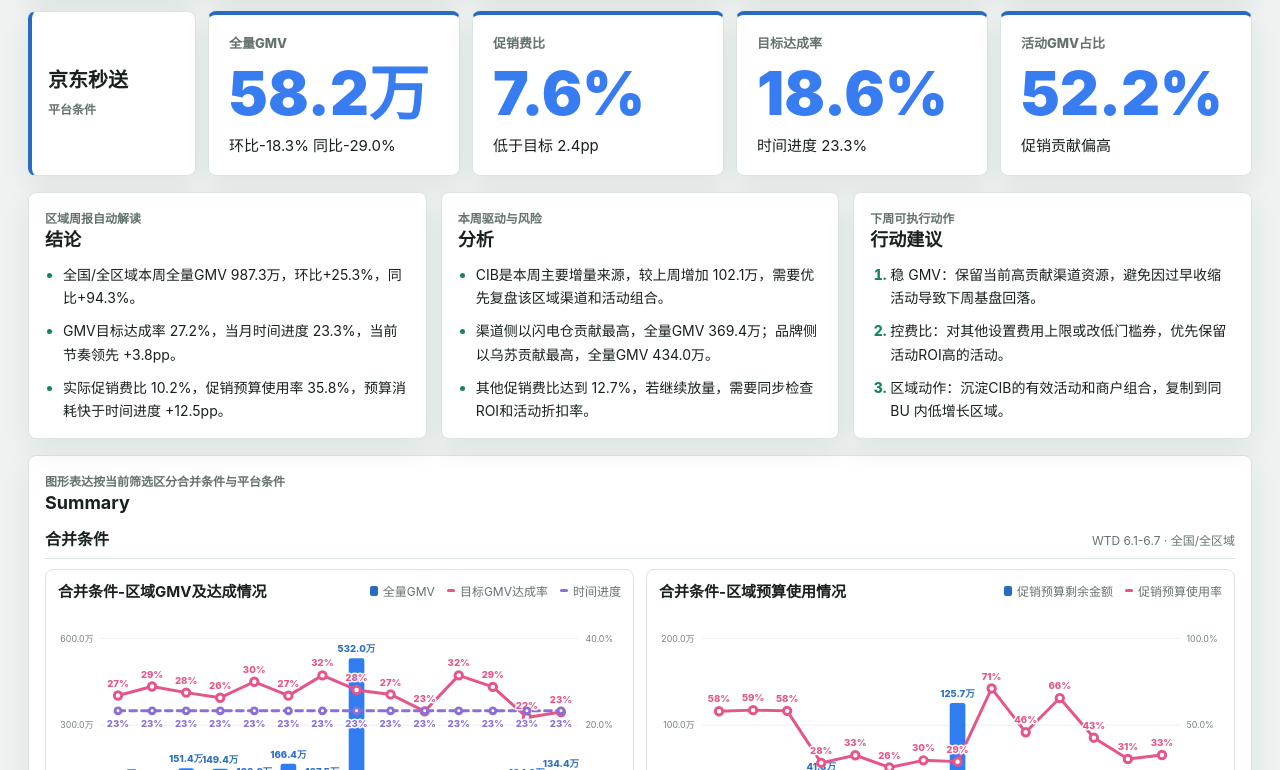
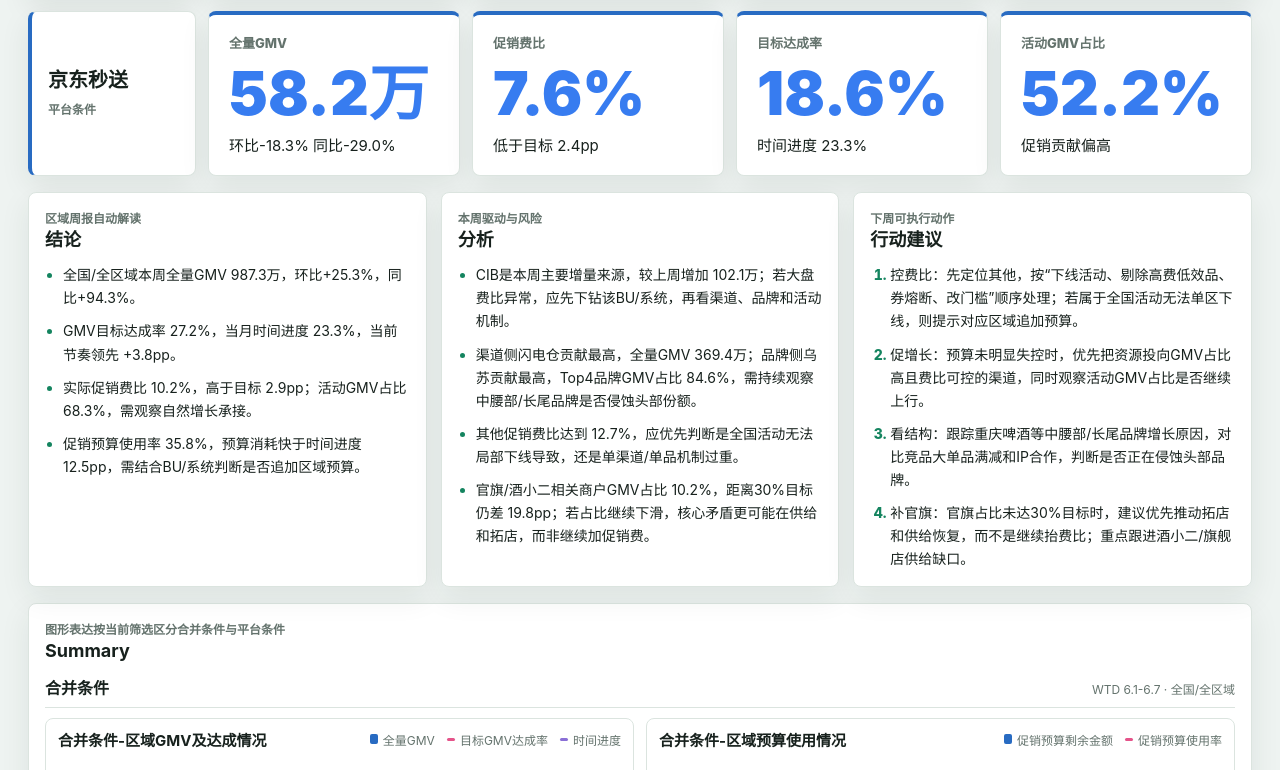
Before and after one commit to SuperCup/jsb-zhoubao-web, a Next.js app: page / in a window 1280 px wide. Shown: the part 613-1383 px from the top of the page. Built offline with nearby package versions, Linux system fonts and the light colour scheme.

Commit message:
Refine weekly narrative with meeting logic

```diff
--- a/app/page.tsx
+++ b/app/page.tsx
@@ -701,9 +701,11 @@
   return current.promoFeeRatio - baseline.promoFeeRatio;
 }
 
+type BreakdownKey = "channel" | "brand" | "merchant" | "product";
+
 function collectBreakdown(
   rows: BreakdownRow[],
-  key: "channel" | "brand",
+  key: BreakdownKey,
   periodId: string,
   selectedPlatforms: Set<string>,
   selectedLeaves: Set<string>,
@@ -773,6 +775,7 @@
   regionDrivers,
   channels,
   brands,
+  merchants,
 }: {
   current: Aggregate;
   previous: Aggregate;
@@ -781,6 +784,7 @@
   regionDrivers: Array<{ node: string; current: Aggregate; previous: Aggregate }>;
   channels: Array<{ name: string } & Aggregate>;
   brands: Array<{ name: string } & Aggregate>;
+  merchants: Array<{ name: string } & Aggregate>;
 }) {
   const wow = compareAggregate(current, previous);
   const yoy = compareAggregate(current, lastYear);
@@ -795,38 +799,69 @@
     .sort((a, b) => b.inc - a.inc)[0];
   const topChannel = channels[0];
   const topBrand = brands[0];
+  const topBrandsShare = brands
+    .slice(0, 4)
+    .reduce((sum, item) => sum + (safeRatio(item.gmv, current.gmv) ?? 0), 0);
+  const longTailBrand = brands
+    .slice(4)
+    .filter((item) => item.gmv > current.gmv * 0.01)
+    .sort((a, b) => b.gmv - a.gmv)[0];
+  const flagshipMerchants = merchants.filter((item) => /旗|官方|自营|酒小二/.test(item.name));
+  const flagshipGmv = flagshipMerchants.reduce((sum, item) => sum + item.gmv, 0);
+  const flagshipShare = safeRatio(flagshipGmv, current.gmv);
+  const flagshipTargetGap = flagshipShare === null ? null : 0.3 - flagshipShare;
   const highFeeChannel = channels
     .filter((item) => item.gmv > current.gmv * 0.03 && item.promoFeeRatio !== null)
     .sort((a, b) => (b.promoFeeRatio ?? 0) - (a.promoFeeRatio ?? 0))[0];
+  const highActivityChannel = channels
+    .filter((item) => item.gmv > current.gmv * 0.03 && item.activityShare !== null)
+    .sort((a, b) => (b.activityShare ?? 0) - (a.activityShare ?? 0))[0];
+  const feeRisk =
+    current.targetPromoFeeRatio !== null && current.promoFeeRatio !== null
+      ? current.promoFeeRatio - current.targetPromoFeeRatio
+      : null;
+  const activityDependence = current.activityShare ?? null;
+  const activityRiskLevel =
+    activityDependence === null ? "unknown" : activityDependence >= 0.7 ? "high" : activityDependence >= 0.6 ? "watch" : "normal";
+  const feeRiskTarget =
+    highFeeChannel?.name ?? (regionLabel === "全国/全区域" ? "高费比BU/系统" : regionLabel);
+  const activityRiskTarget = highActivityChannel?.name ?? topChannel?.name ?? "活动渠道";
 
   const conclusions = [
     `${regionLabel}本周全量GMV ${formatMoney(current.gmv)}，环比${formatDelta(wow)}，同比${formatDelta(yoy)}。`,
     `GMV目标达成率 ${formatPercent(current.targetAchievement)}，当月时间进度 ${formatPercent(current.timeProgress)}，当前节奏${targetGap >= 0 ? "领先" : "落后"} ${formatPointDelta(Math.abs(targetGap))}。`,
-    `实际促销费比 ${formatPercent(current.promoFeeRatio)}，促销预算使用率 ${formatPercent(current.promoBudgetUsage)}，预算消耗${budgetPressure > 0 ? "快于" : "慢于"}时间进度 ${formatPointDelta(Math.abs(budgetPressure))}。`,
+    `实际促销费比 ${formatPercent(current.promoFeeRatio)}，${feeRisk !== null ? `${feeRisk >= 0 ? "高于" : "低于"}目标 ${formatPointDistance(feeRisk)}` : "目标费比缺失"}；活动GMV占比 ${formatPercent(current.activityShare)}，${activityRiskLevel === "high" ? "促销依赖偏高" : activityRiskLevel === "watch" ? "需观察自然增长承接" : "活动依赖相对可控"}。`,
+    `促销预算使用率 ${formatPercent(current.promoBudgetUsage)}，预算消耗${budgetPressure > 0 ? "快于" : "慢于"}时间进度 ${formatPointDistance(budgetPressure)}，需结合BU/系统判断是否追加区域预算。`,
   ];
 
   const analysis = [
     topDriver
-      ? `${topDriver.node}是本周主要增量来源，较上周增加 ${formatMoney(topDriver.inc)}，需要优先复盘该区域渠道和活动组合。`
-      : `本周区域增量来源不集中，需要继续观察各区域拆分表现。`,
+      ? `${topDriver.node}是本周主要增量来源，较上周增加 ${formatMoney(topDriver.inc)}；若大盘费比异常，应先下钻该BU/系统，再看渠道、品牌和活动机制。`
+      : `本周区域增量来源不集中，费比监控需从大盘切到各BU/系统，避免单一区域或系统费用失控被总盘掩盖。`,
     topChannel && topBrand
-      ? `渠道侧以${topChannel.name}贡献最高，全量GMV ${formatMoney(topChannel.gmv)}；品牌侧以${topBrand.name}贡献最高，全量GMV ${formatMoney(topBrand.gmv)}。`
-      : `渠道和品牌结构数据不足以形成明确主贡献判断。`,
+      ? `渠道侧${topChannel.name}贡献最高，全量GMV ${formatMoney(topChannel.gmv)}；品牌侧${topBrand.name}贡献最高，Top4品牌GMV占比 ${formatPercent(topBrandsShare)}，需持续观察中腰部/长尾品牌是否侵蚀头部份额。`
+      : `渠道和品牌结构数据不足以形成明确主贡献判断，建议补充竞品活动机制、IP合作和流量置换信息。`,
     highFeeChannel
-      ? `${highFeeChannel.name}促销费比达到 ${formatPercent(highFeeChannel.promoFeeRatio)}，若继续放量，需要同步检查ROI和活动折扣率。`
-      : `当前高费比渠道没有明显异常，促销效率风险主要来自预算节奏。`,
+      ? `${highFeeChannel.name}促销费比达到 ${formatPercent(highFeeChannel.promoFeeRatio)}，应优先判断是全国活动无法局部下线导致，还是单渠道/单品机制过重。`
+      : `当前高费比渠道没有明显异常，促销效率风险主要来自预算节奏和活动占比。`,
+    flagshipShare !== null
+      ? `官旗/酒小二相关商户GMV占比 ${formatPercent(flagshipShare)}，距离30%目标仍差 ${formatPointDistance(flagshipTargetGap)}；若占比继续下滑，核心矛盾更可能在供给和拓店，而非继续加促销费。`
+      : `当前商户数据不足以识别官旗占比，建议补充旗舰店、酒小二等商户标签后再判断供给侧问题。`,
   ];
 
   const actions = [
-    targetGap < 0
-      ? `补 GMV：优先加码${topChannel?.name ?? "高GMV渠道"}与${topBrand?.name ?? "核心品牌"}，目标是把GMV目标达成率追平时间进度。`
-      : `稳 GMV：保留当前高贡献渠道资源，避免因过早收缩活动导致下周基盘回落。`,
-    budgetPressure > 0
-      ? `控费比：对${highFeeChannel?.name ?? "高费比渠道"}设置费用上限或改低门槛券，优先保留活动ROI高的活动。`
-      : `扩效率：预算节奏仍有空间，可以把新增预算投向GMV占比高且促销费比低的渠道。`,
-    topDriver
-      ? `区域动作：沉淀${topDriver.node}的有效活动和商户组合，复制到同 BU 内低增长区域。`
-      : `区域动作：建立区域周度复盘清单，逐区跟踪全量GMV、促销费比、活动GMV占比三项指标。`,
+    feeRisk !== null && feeRisk > 0
+      ? `控费比：先定位${feeRiskTarget}，按“下线活动、剔除高费低效品、券熔断、改门槛”顺序处理；若属于全国活动无法单区下线，则提示对应区域追加预算。`
+      : `稳费比：保留当前活动框架，但继续按BU/系统监控费比，防止下周单区域费用突然超支。`,
+    activityRiskLevel === "high"
+      ? `降依赖：${activityRiskTarget}活动GMV占比偏高，减少纯补贴放量，转向加品、换品和门槛优化，验证是否能带动基础GMV增长。`
+      : `促增长：预算未明显失控时，优先把资源投向GMV占比高且费比可控的渠道，同时观察活动GMV占比是否继续上行。`,
+    longTailBrand
+      ? `看结构：跟踪${longTailBrand.name}等中腰部/长尾品牌增长原因，对比竞品大单品满减和IP合作，判断是否正在侵蚀头部品牌。`
+      : `看竞品：补充百威、雪花、青岛等大单品活动机制和流量置换信息，作为下周品牌结构变化的解释变量。`,
+    flagshipShare !== null && flagshipTargetGap !== null && flagshipTargetGap > 0
+      ? `补官旗：官旗占比未达30%目标时，建议优先推动拓店和供给恢复，而不是继续抬费比；重点跟进酒小二/旗舰店供给缺口。`
+      : `固官旗：官旗链路若已接近目标，保持专人运营与拓店协同，避免服务商定制品下线再次拖累占比。`,
   ];
 
   const summary = [
@@ -923,6 +958,17 @@
   const brands = useMemo(
     () =>
       collectBreakdown(data.breakdowns.brands, "brand", period, selectedPlatforms, selectedLeaves),
+    [period, selectedPlatforms, selectedLeaves],
+  );
+  const merchants = useMemo(
+    () =>
+      collectBreakdown(
+        data.breakdowns.merchants,
+        "merchant",
+        period,
+        selectedPlatforms,
+        selectedLeaves,
+      ),
     [period, selectedPlatforms, selectedLeaves],
   );
   const previousBrands = useMemo(
@@ -1072,8 +1118,9 @@
         regionDrivers: regionRows,
         channels,
         brands,
+        merchants,
       }),
-    [current, previous, lastYear, region, regionRows, channels, brands],
+    [current, previous, lastYear, region, regionRows, channels, brands, merchants],
   );
 
   const generated = new Date(data.metadata.generatedAt).toLocaleString("zh-CN", {
```
